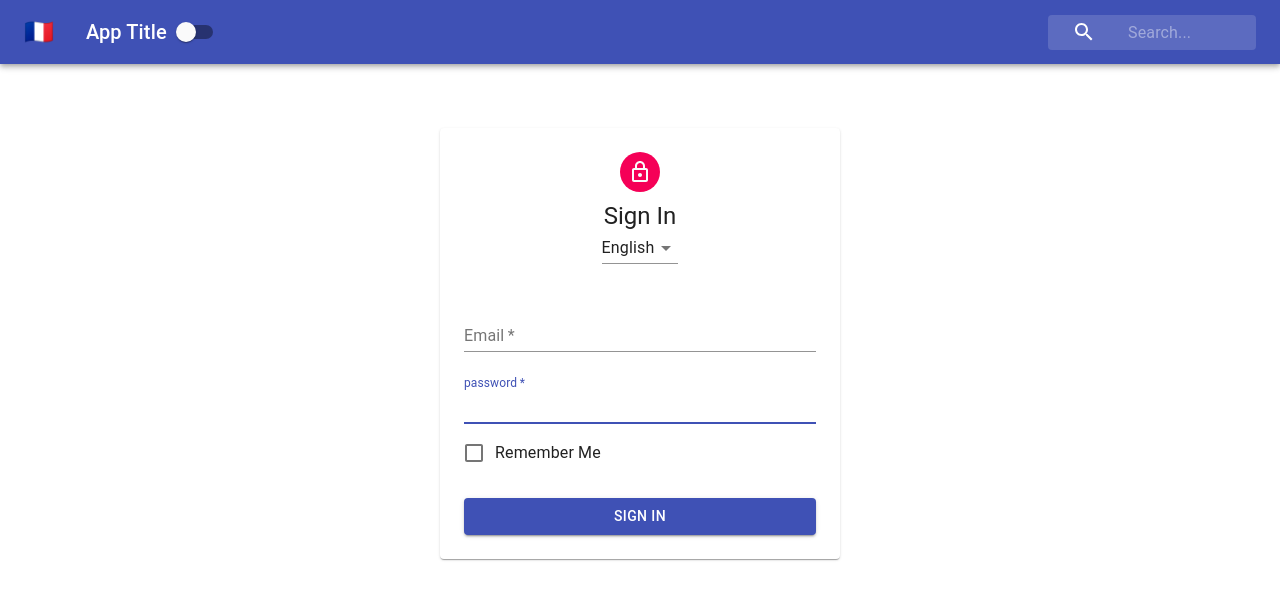
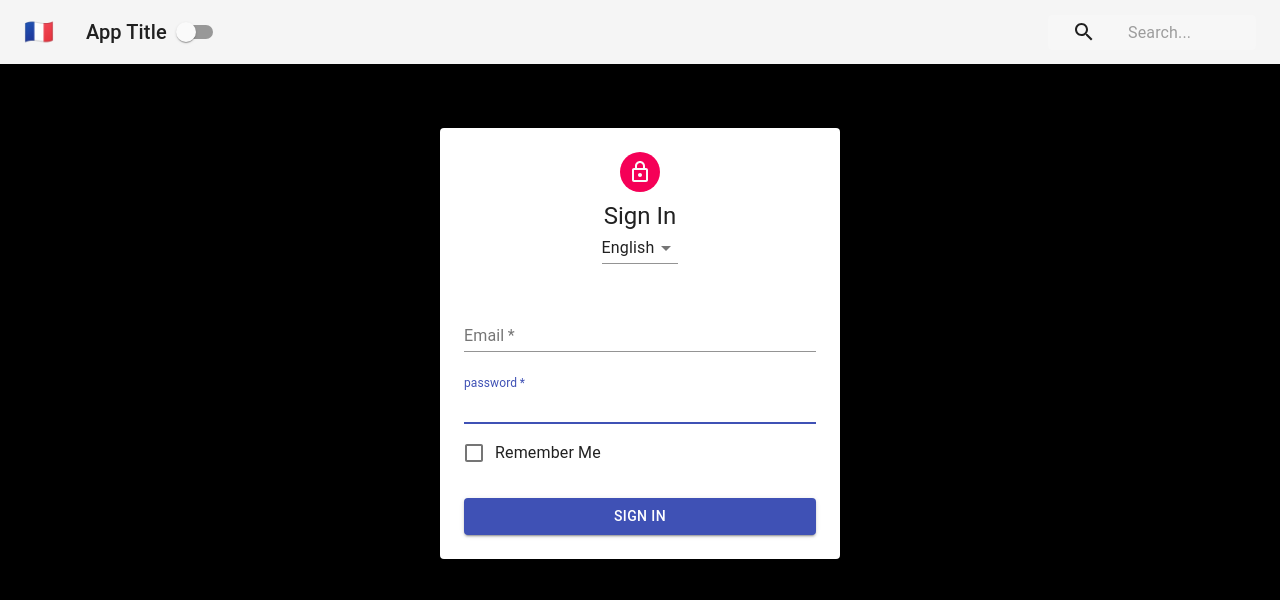
Before and after one commit to fsanchezvilela/context-class-nav-example, a React (Create React App) app: page / in a window 1280 px wide. Shown: the top 600 px of the page. Built offline with nearby package versions, Linux system fonts and the light colour scheme.

Commit message:
consuming a context

```diff
--- a/src/App.js
+++ b/src/App.js
@@ -3,7 +3,6 @@
 import Form from "./Form";
 import PageContent from "./PageContent";
 import ThemeProvider from './contexts/ThemeContext';
-import { ThemeContext } from './contexts/ThemeContext';
 
 class App extends Component {
   render (){
--- a/src/Navbar.js
+++ b/src/Navbar.js
@@ -11,13 +11,17 @@
 
 import { withStyles } from "@material-ui/core/styles";
 import styles from "./styles/NavBarStyles";
+import { ThemeContext } from "./contexts/ThemeContext";
+
 
 class Navbar extends Component {
+    static contextType = ThemeContext;
     render() {
+        const { isDarkMode } = this.context;
         const { classes } = this.props;
         return (
             <div className={classes.root}>
-                <AppBar position="static" color="primary">
+                <AppBar position="static" color={ isDarkMode ? "default": "primary"}>
                     <Toolbar>
                         <IconButton className={classes.menuButton} color="inherit">
                             <span role="img" aria-label="flag-icon">🇫🇷</span>
--- a/src/PageContent.js
+++ b/src/PageContent.js
@@ -1,9 +1,12 @@
 import React, { Component } from 'react';
+import {ThemeContext} from "./contexts/ThemeContext";
 
 class PageContent extends Component {
+    static contextType = ThemeContext;
     render() {
+        const { isDarkMode } = this.context;
         const styles={
-            backgroundColor: "white",
+            backgroundColor: isDarkMode ? "black" : "white",
             height:"100vh",
             width:"100vw",
         }
```
